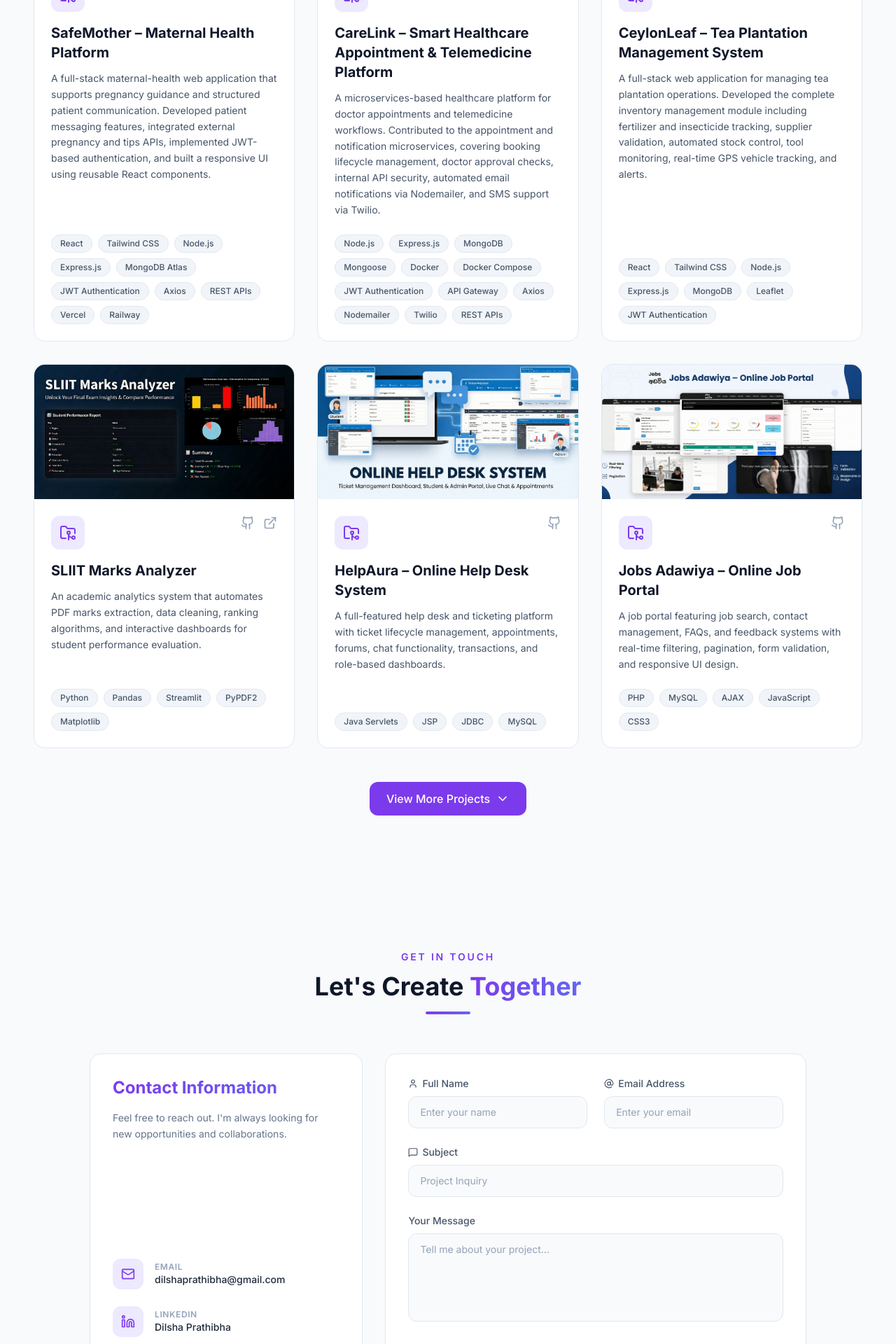
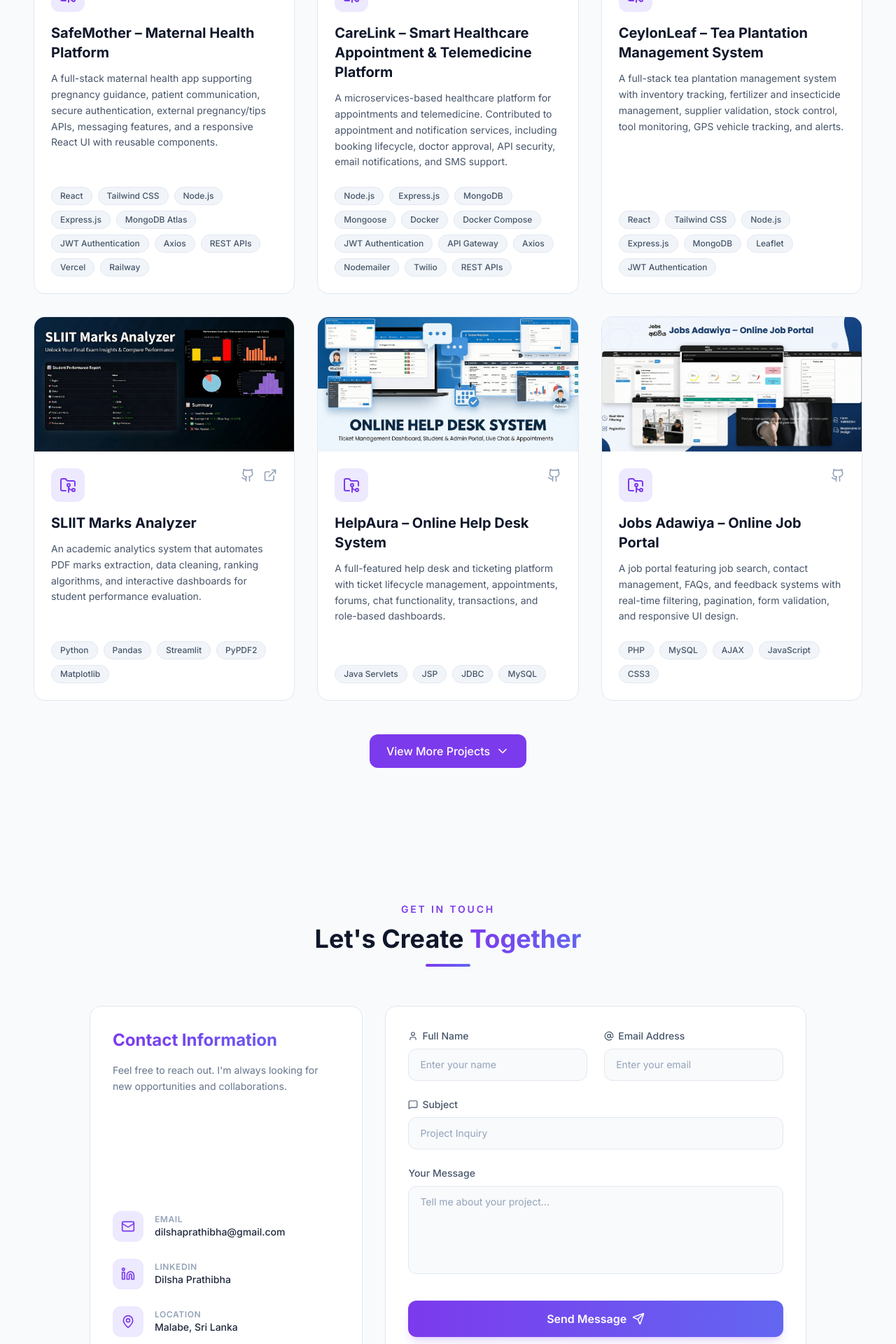
Before and after one commit to DilshaPrathibha/Portfolio, a React (Vite) app: page / in a window 1280 px wide. Shown: the part 2860-4780 px from the top of the page at 70% size. Built offline with nearby package versions, Linux system fonts and the light colour scheme.

Commit message:
Update personal details

```diff
--- a/src/data/portfolioData.js
+++ b/src/data/portfolioData.js
@@ -11,7 +11,7 @@ export const portfolioData = {
     },
     contact: {
         email: "dilshaprathibha@gmail.com",
-        location: "Colombo, Sri Lanka",
+        location: "Malabe, Sri Lanka",
         socials: [
             {
                 name: "GitHub",
@@ -59,7 +59,7 @@ export const portfolioData = {
     projects: [
         {
             title: "SafeMother – Maternal Health Platform",
-            description: "A full-stack maternal-health web application that supports pregnancy guidance and structured patient communication. Developed patient messaging features, integrated external pregnancy and tips APIs, implemented JWT-based authentication, and built a responsive UI using reusable React components.",
+            description: "A full-stack maternal health app supporting pregnancy guidance, patient communication, secure authentication, external pregnancy/tips APIs, messaging features, and a responsive React UI with reusable components.",
             techStack: ["React", "Tailwind CSS", "Node.js", "Express.js", "MongoDB Atlas", "JWT Authentication", "Axios", "REST APIs", "Vercel", "Railway"],
             category: "Web",
             imageUrl: "/images/SafeMother – Maternal Health Platform.png",
@@ -69,7 +69,7 @@ export const portfolioData = {
         },
         {
             title: "CareLink – Smart Healthcare Appointment & Telemedicine Platform",
-            description: "A microservices-based healthcare platform for doctor appointments and telemedicine workflows. Contributed to the appointment and notification microservices, covering booking lifecycle management, doctor approval checks, internal API security, automated email notifications via Nodemailer, and SMS support via Twilio.",
+            description: "A microservices-based healthcare platform for appointments and telemedicine. Contributed to appointment and notification services, including booking lifecycle, doctor approval, API security, email notifications, and SMS support.",
             techStack: ["Node.js", "Express.js", "MongoDB", "Mongoose", "Docker", "Docker Compose", "JWT Authentication", "API Gateway", "Axios", "Nodemailer", "Twilio", "REST APIs"],
             category: "Web",
             imageUrl: "/images/CareLink – Smart Healthcare Appointment & Telemedicine Platform.png",
@@ -79,7 +79,7 @@ export const portfolioData = {
         },
         {
             title: "CeylonLeaf – Tea Plantation Management System",
-            description: "A full-stack web application for managing tea plantation operations. Developed the complete inventory management module including fertilizer and insecticide tracking, supplier validation, automated stock control, tool monitoring, real-time GPS vehicle tracking, and alerts.",
+            description: "A full-stack tea plantation management system with inventory tracking, fertilizer and insecticide management, supplier validation, stock control, tool monitoring, GPS vehicle tracking, and alerts.",
             techStack: ["React", "Tailwind CSS", "Node.js", "Express.js", "MongoDB", "Leaflet", "JWT Authentication"],
             category: "Web",
             imageUrl: "/images/CeylonLeaf – Tea Plantation Management System.PNG",
@@ -129,7 +129,7 @@ export const portfolioData = {
         },
         {
             title: "HyperZone – Online Smartphone Store",
-            description: "An Android-based online smartphone store application designed to showcase smartphones with structured listings, detailed product views, and smooth navigation. Features product browsing, filtering, comparison, cart functionality with persistent storage, and support for both light and dark modes. Built using MVVM architecture to ensure clean code and maintainability.",
+            description: "An Android smartphone store app with structured product listings, detailed views, smooth navigation, browsing, filtering, comparison, cart with persistent storage, and light/dark mode support. Built with MVVM for clean and maintainable code.",
             techStack: ["Kotlin", "RecyclerView", "SharedPreferences", "Coil / Glide", "MVVM"],
             category: "Mobile",
             imageUrl: "/images/HyperZone – Online Smartphone Store.png",
```
Also changed, not shown: 1 other file (tests, documents, lock files or other folders).
